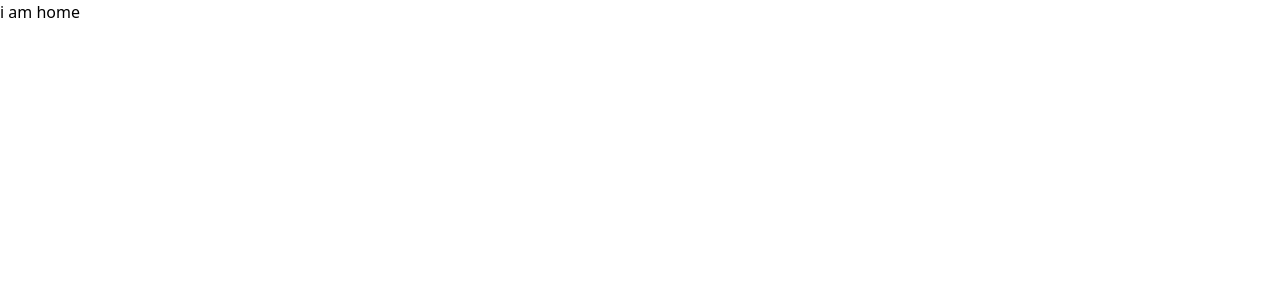
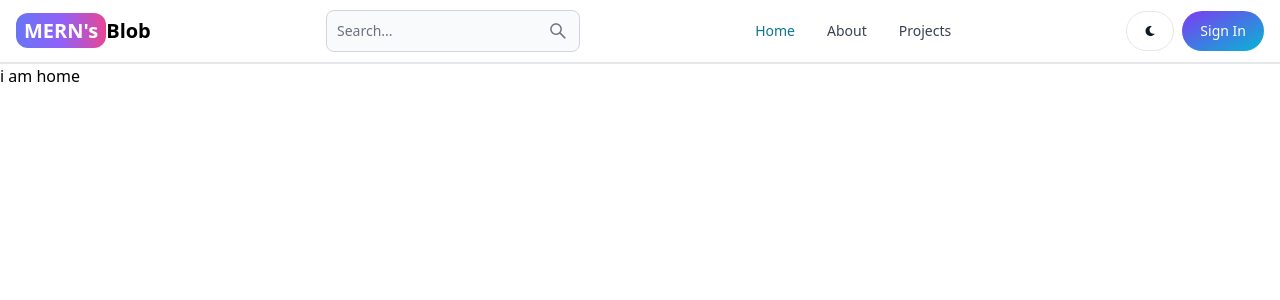
Before and after one commit to KuyaLoy/mern-blog, a React (Vite) app in the folder client/: page / in a window 1280 px wide. Shown: the top 300 px of the page. Built offline with nearby package versions, Linux system fonts and the light colour scheme.

Commit message:
Create Header components

```diff
--- a/client/package.json
+++ b/client/package.json
@@ -10,8 +10,10 @@
     "preview": "vite preview"
   },
   "dependencies": {
+    "flowbite-react": "^0.7.2",
     "react": "^18.2.0",
     "react-dom": "^18.2.0",
+    "react-icons": "^5.0.1",
     "react-router-dom": "^6.21.3"
   },
   "devDependencies": {
--- a/client/src/App.jsx
+++ b/client/src/App.jsx
@@ -4,10 +4,13 @@
 import SignUp from "./pages/SignUp";
 import Dashboard from "./pages/Dashboard";
 import About from "./pages/About";
+import Projects from "./pages/Projects";
+import Header from "./components/Header";
 
-export default function Projects() {
+export default function App() {
   return (
     <BrowserRouter>
+      <Header />
       <Routes>
         <Route path="/" element={<Home />} />
         <Route path="/about" element={<About />} />
--- /dev/null
+++ b/client/src/components/Header.jsx
@@ -0,0 +1,54 @@
+import { Button, Navbar, TextInput } from "flowbite-react";
+import { Link, useLocation } from "react-router-dom";
+import { AiOutlineSearch } from "react-icons/ai";
+import { FaMoon } from "react-icons/fa";
+
+export default function Header() {
+  const path = useLocation().pathname;
+  return (
+    <Navbar className="border-b-2">
+      <Link
+        to="/"
+        className="self-centered white-space text-sm sm:text-xl font-semibold dark:white"
+      >
+        <span className="px-2 py-1 bg-gradient-to-r from-indigo-500 via-purple-500 to-pink-500 rounded-xl text-white">
+          MERN&apos;s
+        </span>
+        Blob
+      </Link>
+      <form>
+        <TextInput
+          type="text"
+          placeholder="Search..."
+          rightIcon={AiOutlineSearch}
+          className="hidden lg:inline"
+        />
+      </form>
+      <Button className="w-12 h-10 lg:hidden" color="gray" pill>
+        <AiOutlineSearch />
+      </Button>
+      <div className="flex gap-2 md:order-2">
+        <Button className="w-12 h-10 hidden sm:inline" color="gray" pill>
+          <FaMoon />
+        </Button>
+        <Link to="/sign-in">
+          <Button gradientDuoTone="purpleToBlue" pill>
+            Sign In
+          </Button>
+        </Link>
+        <Navbar.Toggle />
+      </div>
+      <Navbar.Collapse>
+        <Navbar.Link active={path === "/"} as={"div"}>
+          <Link to="/">Home</Link>
+        </Navbar.Link>
+        <Navbar.Link active={path === "/about"} as={"div"}>
+          <Link to="/about">About</Link>
+        </Navbar.Link>
+        <Navbar.Link active={path === "/projects"} as={"div"}>
+          <Link to="/projects">Projects</Link>
+        </Navbar.Link>
+      </Navbar.Collapse>
+    </Navbar>
+  );
+}
--- a/client/tailwind.config.js
+++ b/client/tailwind.config.js
@@ -1,8 +1,12 @@
 /** @type {import('tailwindcss').Config} */
 export default {
-  content: ["./index.html", "./src/**/*.{js,ts,jsx,tsx}"],
+  content: [
+    "./index.html",
+    "./src/**/*.{js,ts,jsx,tsx}",
+    "node_modules/flowbite-react/lib/esm/**/*.js",
+  ],
   theme: {
     extend: {},
   },
-  plugins: [],
+  plugins: [require("flowbite/plugin")],
 };
```
Also changed, not shown: 2 other files (tests, documents, lock files or other folders).
